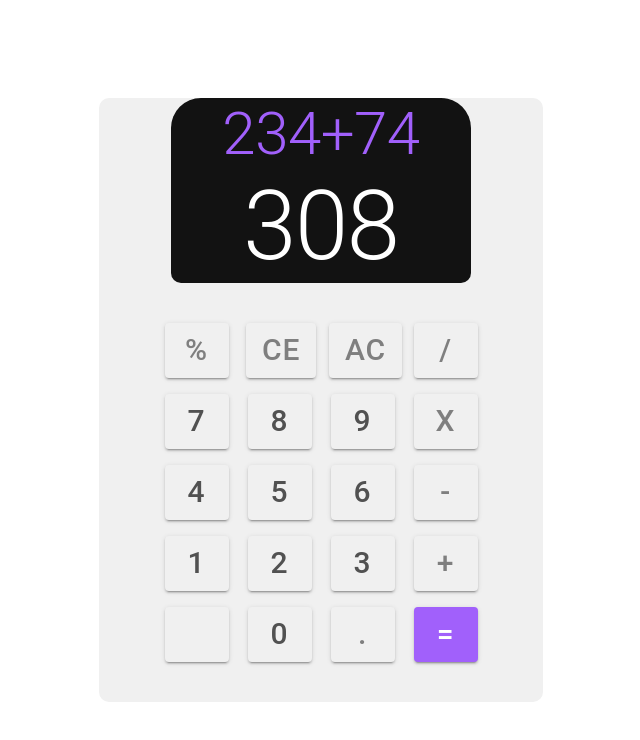
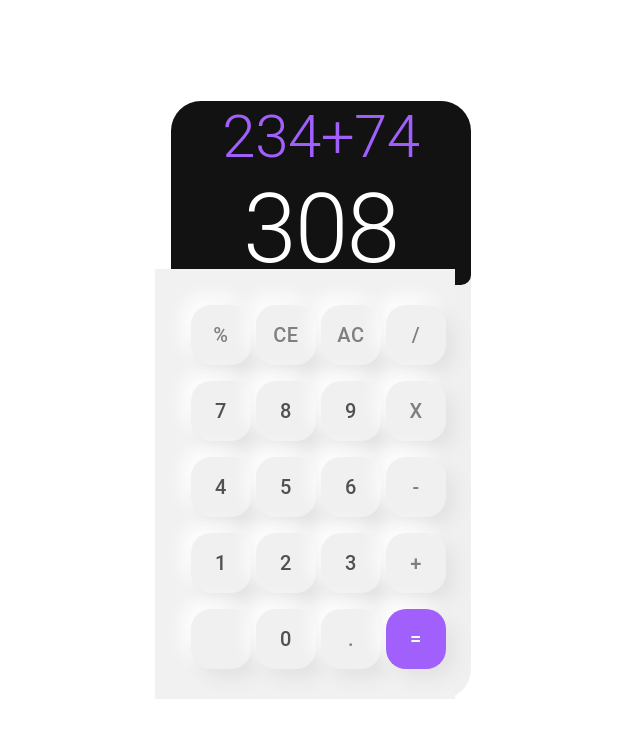
Before and after one commit to Mwimwii/calculator-app-mwila, a React (Vite) app: page / in a window 1280 px wide. Shown: the top 740 px of the page, without its empty margins (319-959 px from the left). Built offline with nearby package versions, Linux system fonts and the light colour scheme.

Commit message:
Modified buttons to support hover

```diff
--- a/src/pages/calculator/index.tsx
+++ b/src/pages/calculator/index.tsx
@@ -1,25 +1,36 @@
 import React from 'react'
 import { Button, Container, Grid } from '@mui/material'
-import CalculatorView from '../../components/calculator-view'
+import { CalculatorView } from '../../components'
 
 const useInputs = () => {
+  const size = 60
+  const style ={height: size,  width: size, margin: "0", fontSize:"20px", minWidth: 0, padding: 5,
+  boxShadow:  "9px 9px 18px #e2e2e2, -9px -9px 18px #fefefe", borderRadius: 20,
+  // hover
+  "&:hover": {
+    boxShadow:  "9px 9px 18px #e2e2e2, -9px -9px 18px #fefefe",
+    backgroundColor: "black",
+    height: 200
+  }
+}
+
   const createNumbers = () => {
     const calculatorMap = ["%", "CE", "AC", "/", 7, 8, 9, "x", 4, 5, 6, "-", 1, 2, 3, "+", " ", 0, ".", "="]
     const numbers = calculatorMap.map((sym: string | number, i) => {
       if(sym === "=") {
         return(
         <Grid item xs={1} key={i}>
-          <Button variant="contained" style={{height: 55, margin: "0", backgroundColor: "#A160FB", color: "white", fontSize:"30px"}}>{sym}</Button>
+          <Button variant="contained" style={{...style, backgroundColor: "#A160FB", color: "white"}}>{sym}</Button>
         </Grid>)
         }
         else if(isNaN(sym as number)) {
           return(<Grid item xs={1} key={i}>
-            <Button variant="contained" style={{height: 55, margin: "0", backgroundColor: "#F0F0F0", color: "#7F7F7F", fontSize:"30px"}}>{sym}</Button>
+            <Button variant="contained" style={{...style, backgroundColor: "#F0F0F0", color: "#7F7F7F"}}>{sym}</Button>
           </Grid>)}
         else
         {
           return(<Grid item xs={1} key={i}>
-            <Button variant="contained" style={{height: 55, margin: "0", backgroundColor: "#F0F0F0", color: "#515151", fontSize:"30px"}}>{sym}</Button>
+            <Button variant="contained" style={{...style, backgroundColor: "#F0F0F0", color: "#515151"}}>{sym}</Button>
           </Grid>)}
   })
     return numbers
@@ -42,14 +53,21 @@ const CalculatorGrid: React.FC = () => {
   const { createNumbers } = useInputs()
   return (
     <>
-    <Container maxWidth="xs" style={{backgroundColor: '#F0F0F0', borderRadius: 10}}>
+    <Container style={{
+      maxWidth: '300px',
+      backgroundColor: '#F0F0F0',
+      borderRadius: 30,
+      padding: 0,
+    }}
+    >
         <CalculatorView expression={{
           answer: "",
           firstInput: "",
           secondInput: "",
           operator: "",
         }}/>
-    <Grid container spacing={2} justifyItems='center' columns={{xs: 4}} style={{padding: "40px"}}>
+
+        <Grid container spacing={2} columns={{xs: 4}} style={{padding: "20px", paddingBottom: 30, backgroundColor:"#F1F1F1", maxWidth:"300px", minWidth: 0}}>
           {createNumbers()}
         </Grid>
     </Container>
```
Lines whose indentation alone changed are shown as unchanged.
